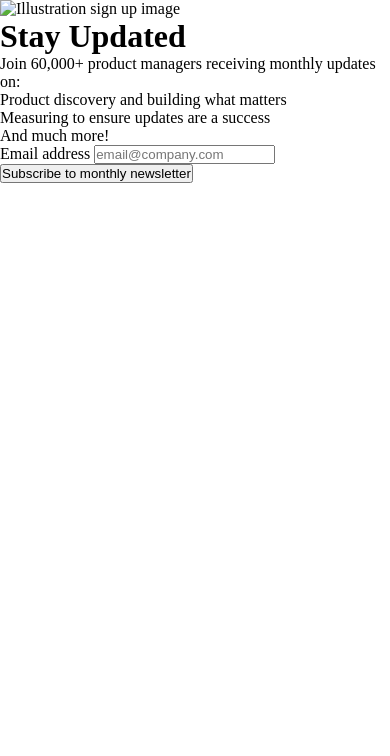
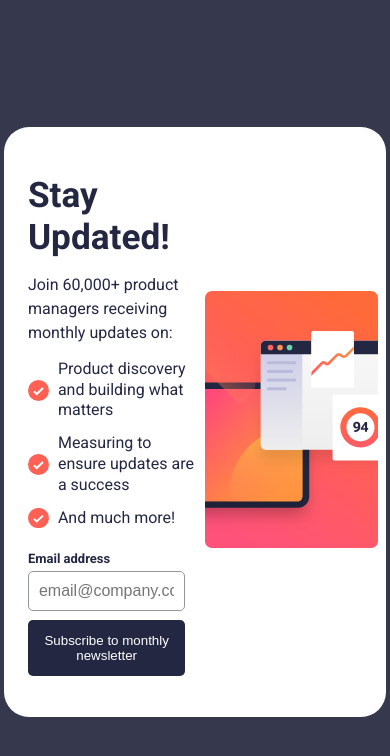
Before and after one commit to Aayush259/Newsletter-sign-up-form, a plain HTML site: page index.html in a window 390 px wide. Drawn offline with Linux system fonts and the light colour scheme.

Commit message:
Added styles according to desktop

```diff
--- a/index.html
+++ b/index.html
@@ -13,10 +13,10 @@
 <body>
     <main>
         <div class="image">
-            <img src="./images/illustration-sign-up-desktop.svg" alt="Illustration sign up image">
+            <img src="./images/images/illustration-sign-up-desktop.svg" alt="Illustration sign up image">
         </div>
         <div class="text-content">
-            <h1>Stay Updated</h1>
+            <h1>Stay Updated!</h1>
             <p>Join 60,000+ product managers receiving monthly updates on:</p>
 
             <ul>
--- a/styles/style.css
+++ b/styles/style.css
@@ -3,3 +3,163 @@
     padding: 0;
     box-sizing: border-box;
 }
+
+:root {
+    --Tomato: hsl(4, 100%, 67%);
+    --White: hsl(0, 0%, 100%);
+    --Dark-Slate-Grey: hsl(234, 29%, 20%);
+    --Charcoal-Grey: hsl(235, 18%, 26%);
+    --Grey: hsl(231, 7%, 60%);
+}
+
+body {
+    font-family: Roboto, sans-serif;
+    background-color: var(--Charcoal-Grey);
+    font-size: 16px;
+    height: 100vh;
+    display: flex;
+    justify-content: center;
+    align-items: center;
+}
+
+main {
+    background-color: var(--White);
+    width: 60%;
+    height: 70%;
+    display: flex;
+    flex-direction: row-reverse;
+    justify-content: space-around;
+    align-items: center;
+    margin-left: auto;
+    margin-right: auto;
+    padding: 1rem;
+    border-radius: 25px;
+}
+
+.text-content {
+    width: 50%;
+    padding: 1rem;
+    padding-top: 2.5rem;
+    color: var(--Dark-Slate-Grey);
+}
+
+.text-content h1 {
+    font-size: 3rem;
+}
+
+.text-content p {
+    margin-top: 1.1rem;
+    line-height: 1.5;
+}
+
+.text-content ul {
+    margin-top: 1.1rem;
+    list-style: none;
+}
+
+.text-content ul li {
+    background: url("../images/images/icon-list.svg") no-repeat left center;
+    padding-left: 30px;
+    margin-top: 12px;
+    line-height: 1.3;
+}
+
+.text-content form {
+    margin-top: 2rem;
+    padding-right: 0.6rem;
+}
+
+.text-content form label {
+    font-size: small;
+    font-weight: 700;
+    color: var(--Dark-Slate-Grey);
+    display: block;
+}
+
+#email {
+    margin-top: 0.5rem;
+    padding: 10px;
+    width: 100%;
+    font-size: 16px;
+    border: 1px solid var(--Grey);
+    border-radius: 5px;
+}
+
+.text-content form button {
+    margin-top: 1rem;
+    padding: 13px;
+    font-weight: 400;
+    width: 100%;
+    border: none;
+    border-radius: 5px;
+    background-color: var(--Dark-Slate-Grey);
+    color: var(--White);
+}
+
+.image {
+    align-self: flex-end;
+    width: 50%;
+    height: 100%;
+    padding-left: 3.2rem;
+}
+
+.image img {
+    height: 99%;
+    width: 100%;
+}
+
+@media only screen and (max-width: 1280px) {
+    main {
+        width: 80%;
+    }
+}
+
+@media only screen and (max-width: 960px) {
+    main {
+        width: 90%;
+    }
+}
+
+@media only screen and (max-width: 850px) {
+    main {
+        width: 98%;
+    }
+
+    main {
+        padding: 0.5rem;
+    }
+
+    .text-content {
+        padding-left: 1rem;
+        padding-right: 0;
+        padding-top: 1.4rem;
+    }
+
+    .text-content h1 {
+        font-size: 2.2rem;
+    }
+
+    .text-content p {
+        margin-top: 0.9rem;
+    }
+
+    .text-content ul {
+        margin-top: 0.9rem;
+    }
+
+    .text-content form {
+        margin-top: 1.4rem;
+    }
+
+    #email {
+        margin-top: 0.3rem;
+    }
+
+    .text-content form button {
+        margin-top: 0.6rem;
+    }
+
+    .image {
+        padding-left: 0.6rem;
+    }
+}
```
